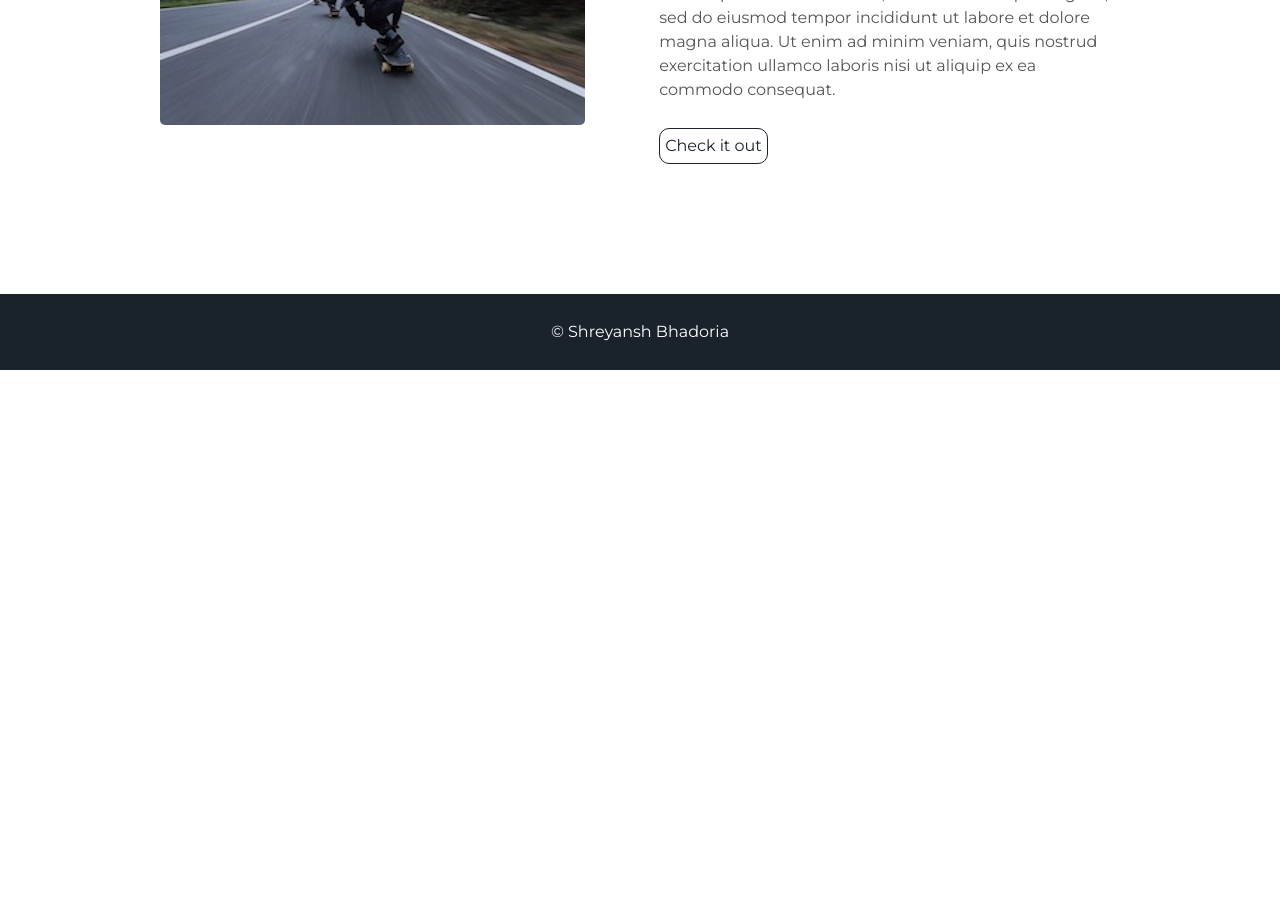
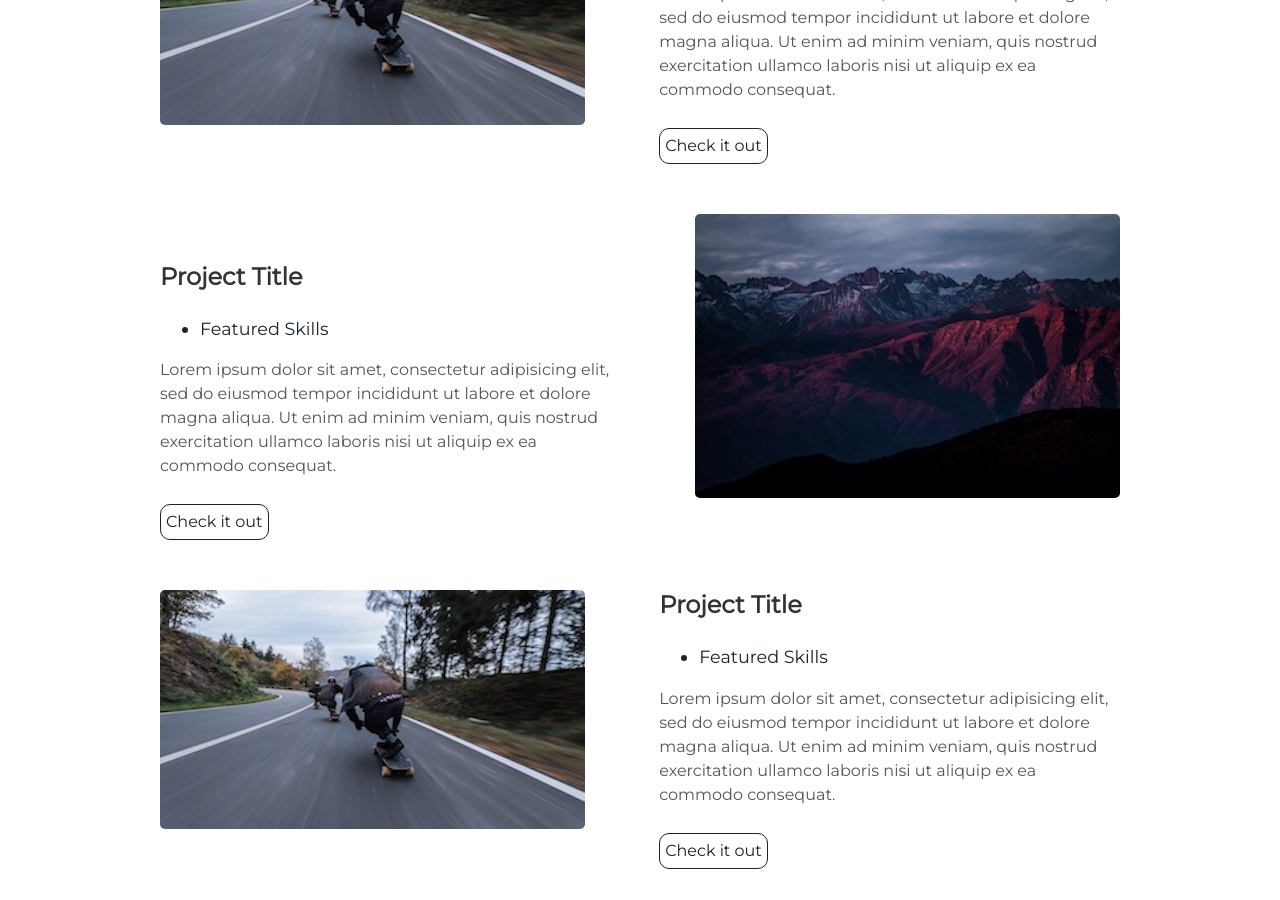
Before and after one commit to shreyanshxyz/shreyanshxyz.github.io, a Jekyll site: the page built from index.html, in a window 1280 px wide and 900 px high, scrolled down 2174 px. Built offline with Jekyll 4.4.1, drawn with Linux system fonts in a browser that asks for light colours; nearby versions of some CDN libraries; before the commit the page ends 2544 px from its top, so only the background shows below that.

Commit message:
Projects v1

```diff
--- a/_includes/projects.html
+++ b/_includes/projects.html
@@ -1,29 +1,79 @@
 <div class="user-details">
-  <h1> Featured Projects </h1>
+  <h1>Featured Projects</h1>
 </div>
 <div class="user-projects">
   <div class="images-right">
-    <img alt="mountains" src="{{ "/assets/img/mountains.jpg" | prepend: site.baseurl }}" />
+    <img alt="mountains" src="{{ "/assets/img/mountains.jpg" | prepend:
+    site.baseurl }}" />
   </div>
   <div class="contents">
-    <h3> Project Title </h3>
+    <h3>Project Title</h3>
     <ul>
-      <li> Featured Skills</li>
+      <li>Featured Skills</li>
     </ul>
-    <p>Lorem ipsum dolor sit amet, consectetur adipisicing elit, sed do eiusmod tempor incididunt ut labore et dolore magna aliqua. Ut enim ad minim veniam, quis nostrud exercitation ullamco laboris nisi ut aliquip ex ea commodo consequat.</p>
+    <p>
+      Lorem ipsum dolor sit amet, consectetur adipisicing elit, sed do eiusmod
+      tempor incididunt ut labore et dolore magna aliqua. Ut enim ad minim
+      veniam, quis nostrud exercitation ullamco laboris nisi ut aliquip ex ea
+      commodo consequat.
+    </p>
     <a class="project-link" href="#">Check it out</a>
   </div>
 </div>
 <div class="user-projects">
   <div class="images-left">
-    <img alt="mountains" src="{{ "/assets/img/skate.jpg" | prepend: site.baseurl }}" />
+    <img alt="mountains" src="{{ "/assets/img/skate.jpg" | prepend: site.baseurl
+    }}" />
   </div>
   <div class="contents-right">
-    <h3> Project Title </h3>
+    <h3>Project Title</h3>
     <ul>
-      <li> Featured Skills</li>
+      <li>Featured Skills</li>
     </ul>
-    <p>Lorem ipsum dolor sit amet, consectetur adipisicing elit, sed do eiusmod tempor incididunt ut labore et dolore magna aliqua. Ut enim ad minim veniam, quis nostrud exercitation ullamco laboris nisi ut aliquip ex ea commodo consequat.</p>
+    <p>
+      Lorem ipsum dolor sit amet, consectetur adipisicing elit, sed do eiusmod
+      tempor incididunt ut labore et dolore magna aliqua. Ut enim ad minim
+      veniam, quis nostrud exercitation ullamco laboris nisi ut aliquip ex ea
+      commodo consequat.
+    </p>
     <a class="project-link" href="#">Check it out</a>
   </div>
 </div>
+<div class="user-projects">
+  <div class="images-right">
+    <img alt="mountains" src="{{ "/assets/img/mountains.jpg" | prepend:
+    site.baseurl }}" />
+  </div>
+  <div class="contents">
+    <h3>Project Title</h3>
+    <ul>
+      <li>Featured Skills</li>
+    </ul>
+    <p>
+      Lorem ipsum dolor sit amet, consectetur adipisicing elit, sed do eiusmod
+      tempor incididunt ut labore et dolore magna aliqua. Ut enim ad minim
+      veniam, quis nostrud exercitation ullamco laboris nisi ut aliquip ex ea
+      commodo consequat.
+    </p>
+    <a class="project-link" href="#">Check it out</a>
+  </div>
+</div>
+<div class="user-projects">
+  <div class="images-left">
+    <img alt="mountains" src="{{ "/assets/img/skate.jpg" | prepend: site.baseurl
+    }}" />
+  </div>
+  <div class="contents-right">
+    <h3>Project Title</h3>
+    <ul>
+      <li>Featured Skills</li>
+    </ul>
+    <p>
+      Lorem ipsum dolor sit amet, consectetur adipisicing elit, sed do eiusmod
+      tempor incididunt ut labore et dolore magna aliqua. Ut enim ad minim
+      veniam, quis nostrud exercitation ullamco laboris nisi ut aliquip ex ea
+      commodo consequat.
+    </p>
+    <a class="project-link" href="#">Check it out</a>
+  </div>
+</div>
```
